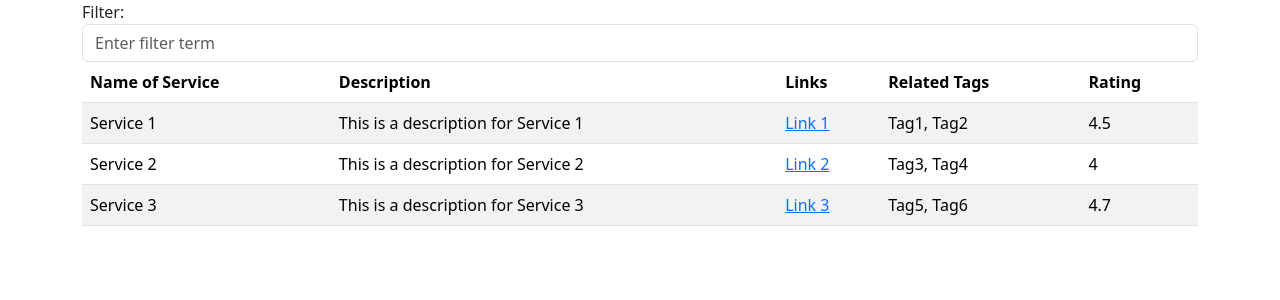
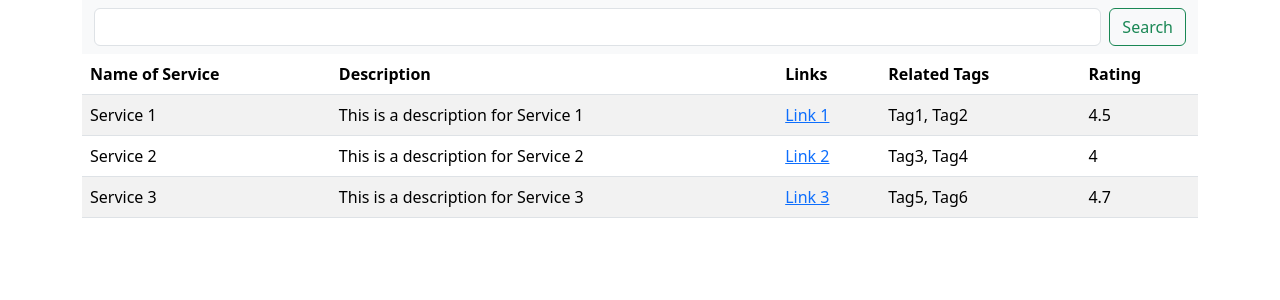
Before and after one commit to relocationguide/relocationguide, a React (Create React App) app: page / in a window 1280 px wide. Shown: the top 300 px of the page. Built offline with nearby package versions, Linux system fonts and the light colour scheme.

Commit message:
Introduce search component

```diff
--- a/src/App.js
+++ b/src/App.js
@@ -3,6 +3,34 @@ import React, { useState } from 'react';
 import TableRow from './TableRow';
 import './App.css';
 import 'bootstrap/dist/css/bootstrap.min.css';
+
+function SearchComponent({ onSearch }) {
+  const [searchTerm, setSearchTerm] = useState('');
+
+  const handleSearchChange = (e) => {
+    setSearchTerm(e.target.value);
+  };
+
+  const handleSearchClick = () => {
+    onSearch(searchTerm);
+  };
+
+  return (
+    <nav class="navbar bg-body-tertiary">
+      <div class="container-fluid">
+        <form class="d-flex w-100" role="search">
+          <input
+            class="form-control me-2 w-80"
+            type="text"
+            value={searchTerm}
+            onChange={handleSearchChange}
+          />
+          <button class="btn btn-outline-success" onClick={handleSearchClick} type="button">Search</button>
+        </form>
+      </div>
+    </nav>
+  );
+}
 
 const App = () => {
   const [filter, setFilter] = useState('');
@@ -20,10 +48,7 @@ const App = () => {
 
   return (
     <div className="container">
-      <div className="form-group">
-        <label htmlFor="filter">Filter:</label>
-        <input type="text" className="form-control" id="filter" placeholder="Enter filter term" value={filter} onChange={e => setFilter(e.target.value)} />
-      </div>
+      <SearchComponent onSearch={setFilter} />
       <table className="table table-striped">
         <thead>
           <tr>
```
